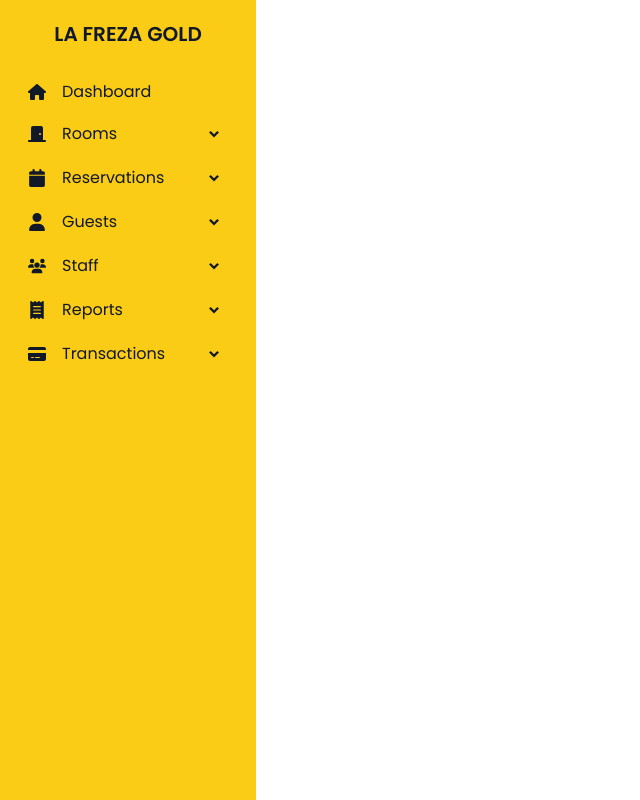
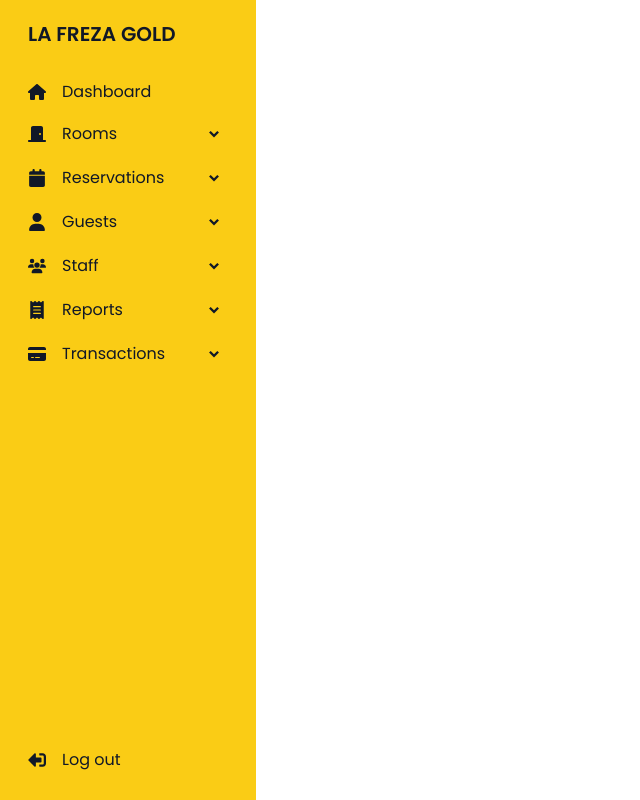
Before and after one commit to iam-Dianne/lafrezagold-thesis, a React (Vite) app: page / in a window 1280 px wide. Shown: the whole page, without its empty margins (0-640 px from the left). Built offline with nearby package versions, Linux system fonts and the light colour scheme; a web font is replaced by a local one.

Commit message:
hamburger menu for responsive layout

```diff
--- a/src/modules/Admin/components/SidebarMenu.jsx
+++ b/src/modules/Admin/components/SidebarMenu.jsx
@@ -9,11 +9,15 @@ import {
   FaUsers,
   FaReceipt,
   FaCreditCard,
+  FaBars,
+  FaChevronLeft,
 } from "react-icons/fa6";
 import { RiArrowDropDownLine } from "react-icons/ri";
+import { FaSignOutAlt } from "react-icons/fa";
 
 const SidebarMenu = () => {
   const [activeDropdown, setActiveDropdown] = useState("");
+  const [isSidebarOpen, setIsSidebarOpen] = useState(false);
 
   // setActiveDropdown naguupdate ng activeDropdown state and keeps track if it is currently active or nah
   // so bali Clicking on an already-open dropdown closes it.
@@ -22,13 +26,46 @@ const SidebarMenu = () => {
     setActiveDropdown((prev) => (prev === dropdown ? "" : dropdown));
   };
 
+  const toggleSidebar = () => {
+    setIsSidebarOpen((prev) => !prev);
+  };
+
   return (
     <aside id="default-sidebar" className="fixed w-64 h-screen">
       <div className="h-full px-4 py-5 bg-yellow-400 overflow-y-auto">
-        <div className="logo mb-6 flex items-center justify-center">
+        {/* sidebar toggle */}
+        {!isSidebarOpen && (
+          <button
+            className="hamburger-button text-gray-900 mb-6 lg:hidden"
+            onClick={toggleSidebar}
+          >
+            <FaBars size={24} />
+          </button>
+        )}
+
+        {/* whole sidebar content */}
+        <div
+          className={`sidebar-content flex flex-col justify-between h-full ${
+            isSidebarOpen ? "block" : "hidden"
+          } lg:flex`}
+        >
+          <div className="logo-and-content">
+            <div className="logo mb-6 px-3">
+              <div className="flex">
+                <div className="flex items-center">
+                  {isSidebarOpen && (
+                    <button
+                      className="hamburger-button text-gray-900 lg:hidden mr-5"
+                      onClick={toggleSidebar}
+                    >
+                      <FaChevronLeft size={18} />
+                    </button>
+                  )}
+                </div>
                 <span className="text-xl font-semibold text-gray-900 ">
                   LA FREZA GOLD
                 </span>
+              </div>
             </div>
             <ul className="">
               <li>
@@ -58,7 +95,9 @@ const SidebarMenu = () => {
                 </button>
                 <ul
                   id="dropdown-rooms"
-              className={`${activeDropdown === "rooms" ? "block" : "hidden"}`}
+                  className={`${
+                    activeDropdown === "rooms" ? "block" : "hidden"
+                  }`}
                 >
                   <li>
                     <a
@@ -160,7 +199,9 @@ const SidebarMenu = () => {
                 </button>
                 <ul
                   id="dropdown-guests"
-              className={`${activeDropdown === "guests" ? "block" : "hidden"}`}
+                  className={`${
+                    activeDropdown === "guests" ? "block" : "hidden"
+                  }`}
                 >
                   <li>
                     <a
@@ -206,7 +247,9 @@ const SidebarMenu = () => {
                 </button>
                 <ul
                   id="dropdown-staff"
-              className={`${activeDropdown === "staff" ? "block" : "hidden"}`}
+                  className={`${
+                    activeDropdown === "staff" ? "block" : "hidden"
+                  }`}
                 >
                   <li>
                     <a
@@ -244,7 +287,9 @@ const SidebarMenu = () => {
                 </button>
                 <ul
                   id="dropdown-reports"
-              className={`${activeDropdown === "reports" ? "block" : "hidden"}`}
+                  className={`${
+                    activeDropdown === "reports" ? "block" : "hidden"
+                  }`}
                 >
                   <li>
                     <a
@@ -314,6 +359,24 @@ const SidebarMenu = () => {
               </li>
             </ul>
           </div>
+
+          <div className="profile-menu">
+            <button
+              type="button"
+              className="flex items-center justify-between w-full text-gray-900 hover:bg-yellow-200 py-2 px-3 rounded-lg transition duration-75"
+            >
+              <div className="flex items-center">
+                <FaSignOutAlt
+                  style={{ transform: "rotate(180deg)" }}
+                  className="mr-4"
+                  size={18}
+                />
+                <span>Log out</span>
+              </div>
+            </button>
+          </div>
+        </div>
+      </div>
     </aside>
   );
 };
```
Lines whose indentation alone changed are shown as unchanged.
